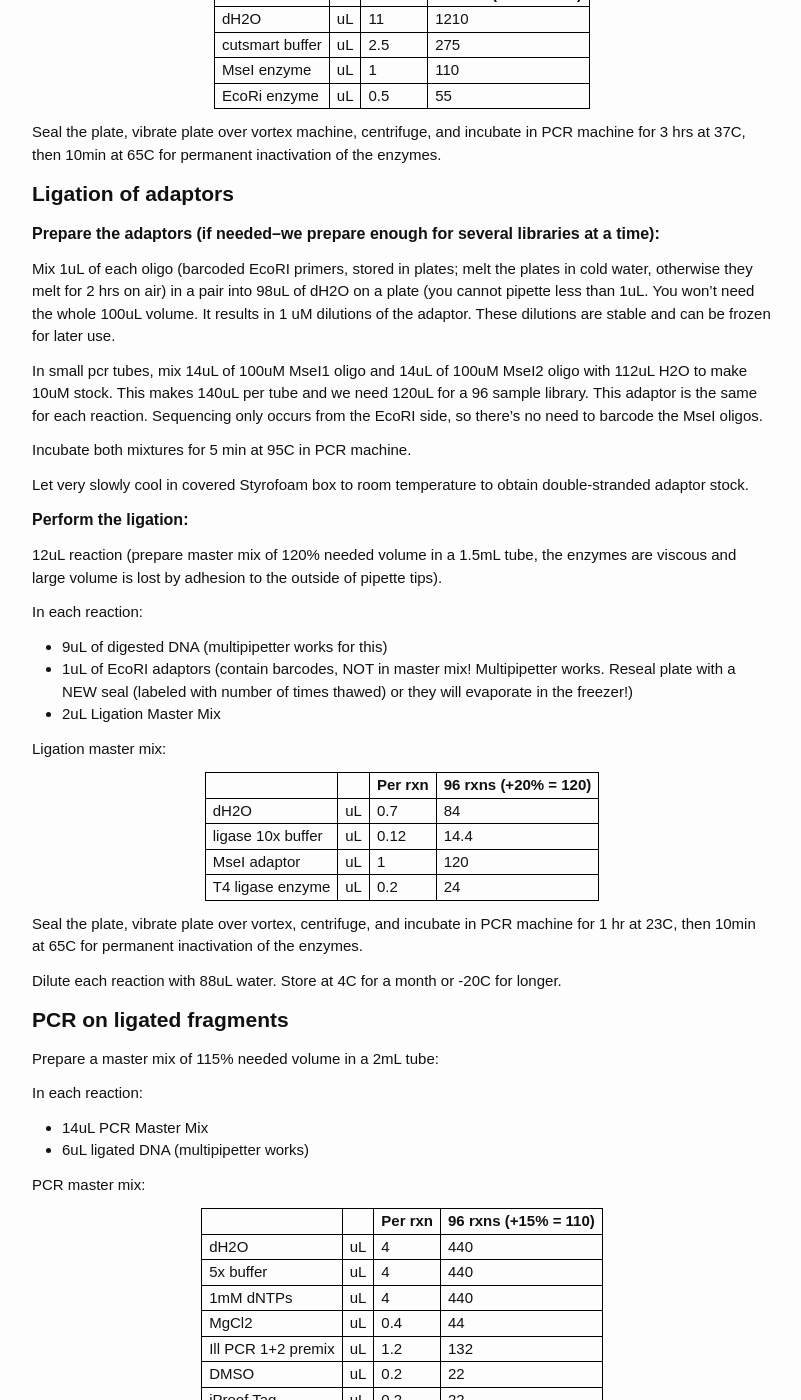
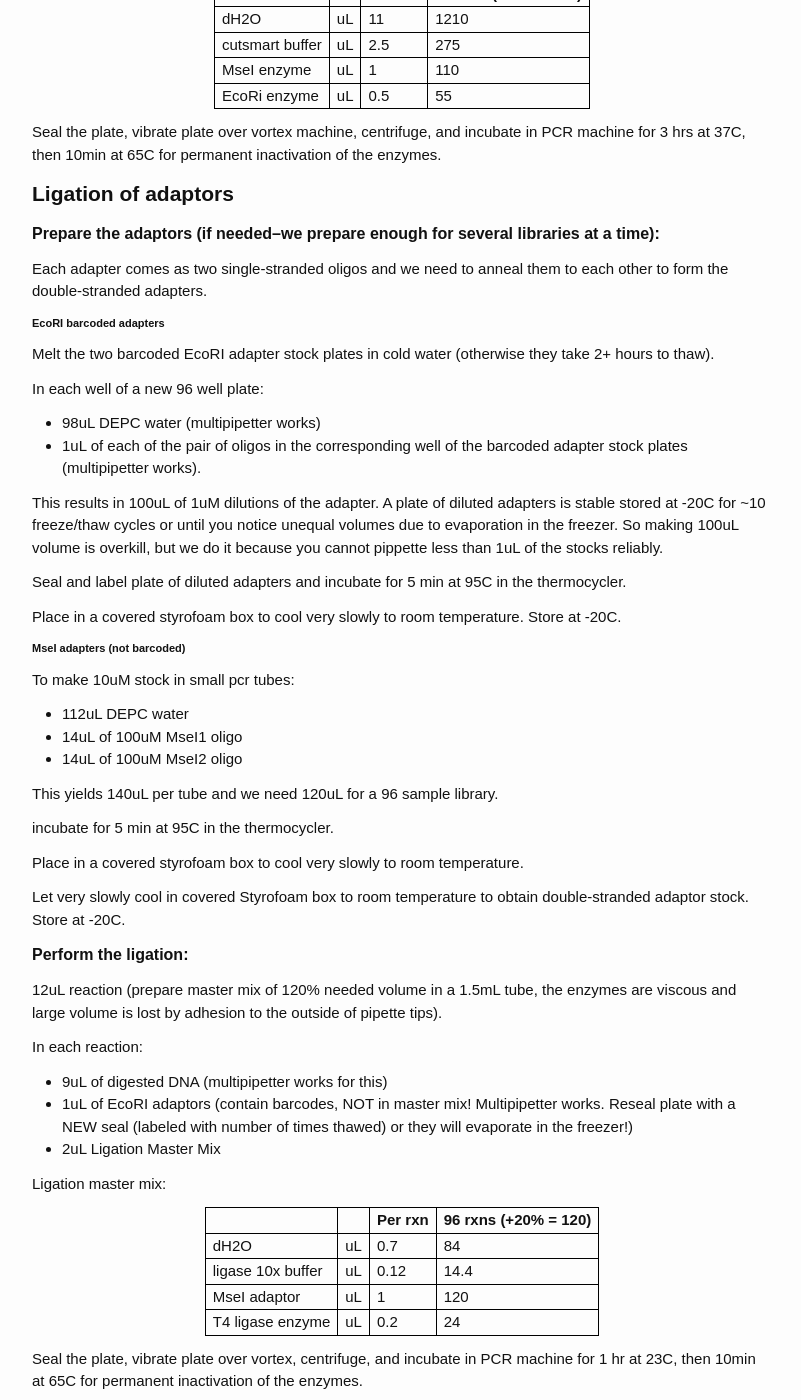
Before and after one commit to aduffy70/Protocols, a Jekyll site: the page built from RAD-seq_protocol.md, in a window 1280 px wide and 1400 px high, scrolled down 832 px. Shown: the whole window, without its empty margins (238-1039 px from the left). Built offline with Jekyll 4.4.1, drawn with Linux system fonts in a browser that asks for light colours.

Commit message:
Improved instructions for making the EcoRI and MseI adapters.

```diff
--- a/RAD-seq_protocol.md
+++ b/RAD-seq_protocol.md
@@ -42,13 +42,36 @@ Seal the plate, vibrate plate over vortex machine, centrifuge, and incubate in P
 
 ### Prepare the adaptors (if needed--we prepare enough for several libraries at a time):
 
-Mix 1uL of each oligo (barcoded EcoRI primers, stored in plates; melt the plates in cold water, otherwise they melt for 2 hrs on air) in a pair into 98uL of dH2O on a plate (you cannot pipette less than 1uL. You won’t need the whole 100uL volume. It results in 1 uM dilutions of the adaptor. These dilutions are stable and can be frozen for later use.
+Each adapter comes as two single-stranded oligos and we need to anneal them to each other to form the double-stranded adapters.
 
-In small pcr tubes, mix 14uL of 100uM MseI1 oligo and 14uL of 100uM MseI2 oligo with 112uL H2O to make 10uM stock. This makes 140uL per tube and we need 120uL for a 96 sample library. This adaptor is the same for each reaction. Sequencing only occurs from the EcoRI side, so there’s no need to barcode the MseI oligos.
+#### EcoRI barcoded adapters
 
-Incubate both mixtures for 5 min at 95C in PCR machine.
+Melt the two barcoded EcoRI adapter stock plates in cold water (otherwise they take 2+ hours to thaw).
 
-Let very slowly cool in covered Styrofoam box to room temperature to obtain double-stranded adaptor stock.
+In each well of a new 96 well plate:
+  * 98uL DEPC water (multipipetter works)
+  * 1uL of each of the pair of oligos in the corresponding well of the barcoded adapter stock plates (multipipetter works).
+
+This results in 100uL of 1uM dilutions of the adapter. A plate of diluted adapters is stable stored at -20C for ~10 freeze/thaw cycles or until you notice unequal volumes due to evaporation in the freezer. So making 100uL volume is overkill, but we do it because you cannot pippette less than 1uL of the stocks reliably.
+
+Seal and label plate of diluted adapters and incubate for 5 min at 95C in the thermocycler.
+
+Place in a covered styrofoam box to cool very slowly to room temperature. Store at -20C.
+
+#### MseI adapters (not barcoded)
+
+To make 10uM stock in small pcr tubes:
+  * 112uL DEPC water
+  * 14uL of 100uM MseI1 oligo
+  * 14uL of 100uM MseI2 oligo
+
+This yields 140uL per tube and we need 120uL for a 96 sample library.
+
+incubate for 5 min at 95C in the thermocycler.
+
+Place in a covered styrofoam box to cool very slowly to room temperature.
+
+Let very slowly cool in covered Styrofoam box to room temperature to obtain double-stranded adaptor stock. Store at -20C.
 
 ### Perform the ligation:
 
```
